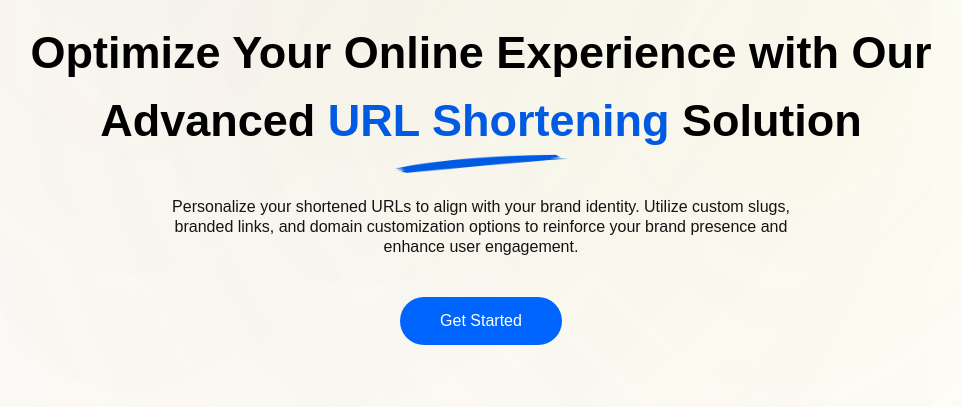
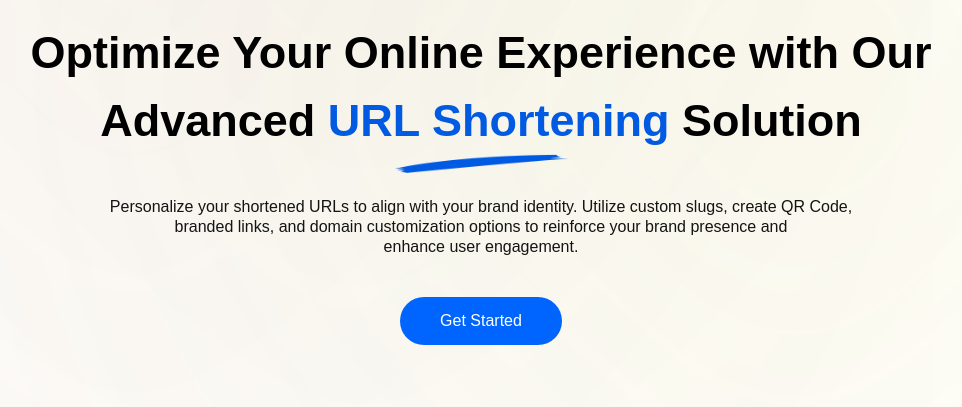
Before and after one commit to techmogulofafrica/Scissor, a FastAPI app: page / in a window 1280 px wide. Shown: the part 175-582 px from the top of the page, without its empty margins (159-1121 px from the left). Run offline with FastAPI, Linux system fonts and the light colour scheme.

Commit message:
Update templates

```diff
--- a/templates/home.html
+++ b/templates/home.html
@@ -40,7 +40,7 @@
             </h1>
             <img src="{{ url_for ('static', path='/url/Images/header-dash.png') }}" alt="Marker">
             <p>
-                Personalize your shortened URLs to align with your brand identity. Utilize custom slugs,<br>branded
+                Personalize your shortened URLs to align with your brand identity. Utilize custom slugs, create QR Code, <br>branded
                 links,
                 and domain customization options to reinforce your brand presence and<br>enhance user engagement.
             </p>
```
